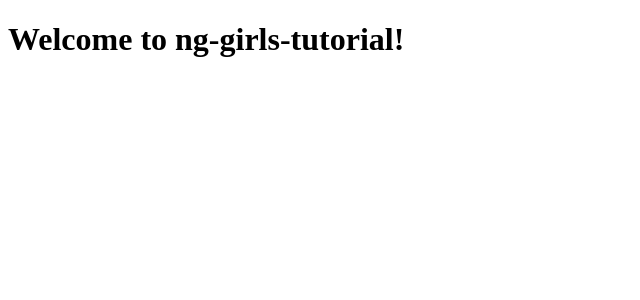
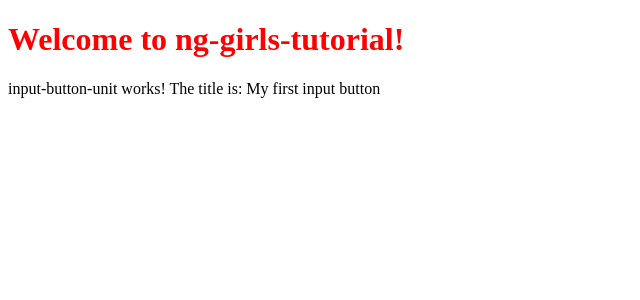
Before and after one commit to kiczelkoo/ng_girls_krk, an Angular app in the folder ng-girls-tutorial/: page / in a window 1280 px wide. Shown: the top 300 px of the page, without its empty margins (0-640 px from the left). Built offline with nearby package versions, Linux system fonts and the light colour scheme.

Commit message:
04-generate-new-component

```diff
--- a/ng-girls-tutorial/src/app/app.component.scss
+++ b/ng-girls-tutorial/src/app/app.component.scss
@@ -0,0 +1,3 @@
+h1 {
+    color: red;
+  }
--- a/ng-girls-tutorial/src/app/app.component.ts
+++ b/ng-girls-tutorial/src/app/app.component.ts
@@ -3,8 +3,10 @@
 @Component({
   selector: 'app-root',
   template: `<h1>
-  Welcome to {{ title }}!
-</h1>`,
+            Welcome to {{ title }}!
+            </h1>
+
+            <app-input-button-unit></app-input-button-unit>`,
   styleUrls: ['./app.component.scss']
 })
 export class AppComponent {
--- a/ng-girls-tutorial/src/app/app.module.ts
+++ b/ng-girls-tutorial/src/app/app.module.ts
@@ -3,10 +3,12 @@
 
 import { AppRoutingModule } from './app-routing.module';
 import { AppComponent } from './app.component';
+import { InputButtonUnitComponent } from './input-button-unit/input-button-unit.component';
 
 @NgModule({
   declarations: [
-    AppComponent
+    AppComponent,
+    InputButtonUnitComponent
   ],
   imports: [
     BrowserModule,
--- /dev/null
+++ b/ng-girls-tutorial/src/app/input-button-unit/input-button-unit.component.ts
@@ -0,0 +1,21 @@
+import { Component, OnInit } from '@angular/core';
+
+@Component({
+  selector: 'app-input-button-unit',
+  template: `
+    <p>
+      input-button-unit works!
+      The title is: {{ title }}
+    </p>
+  `,
+  styleUrls: ['./input-button-unit.component.scss']
+})
+export class InputButtonUnitComponent implements OnInit {
+  title = 'My first input button';
+
+  constructor() { }
+
+  ngOnInit() {
+  }
+
+}
```
Also changed, not shown: ng-girls-tutorial/src/app/input-button-unit/input-button-unit.component.scss (added), 1 other file (tests, documents, lock files or other folders).
